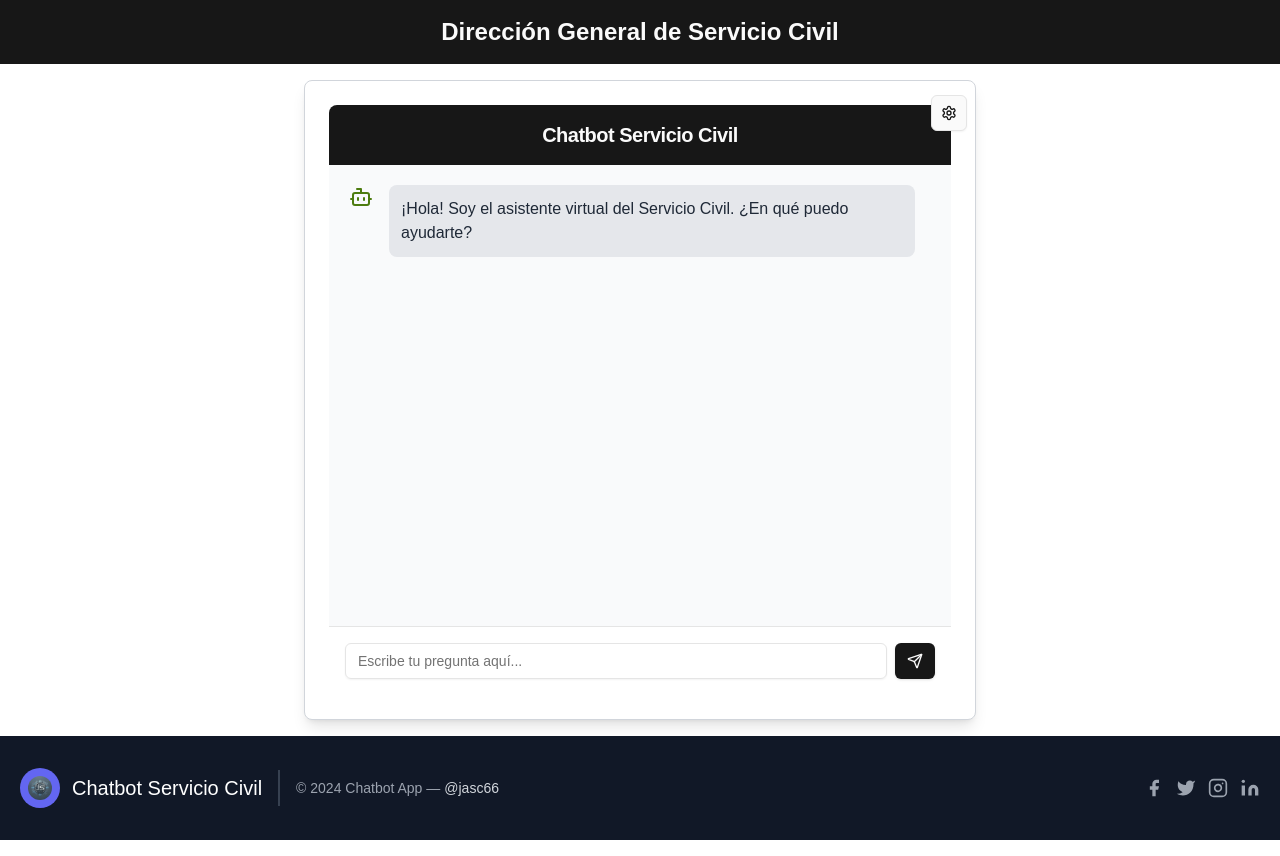
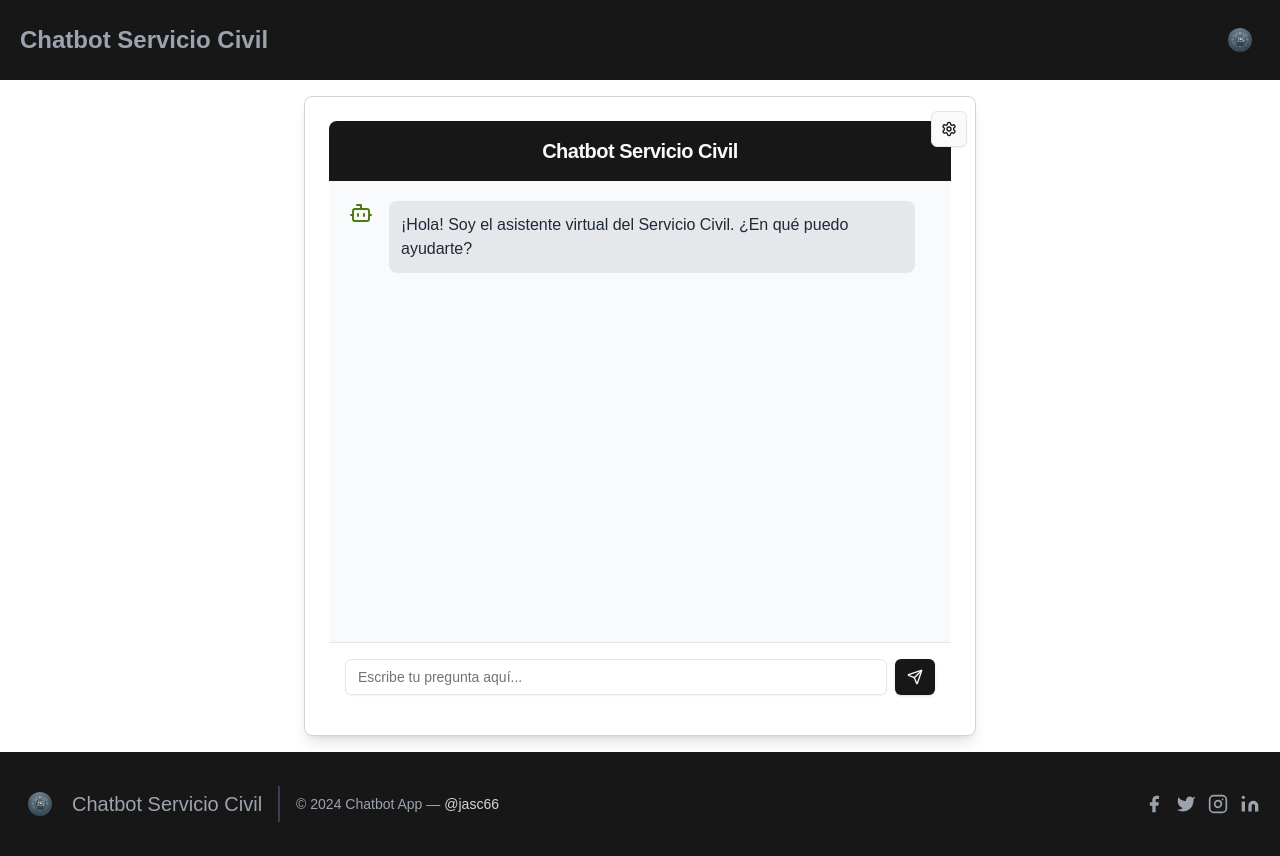
Before and after one commit to jasc66/chatbot-servicio-civil, a Next.js app: page / in a window 1280 px wide. Built offline with nearby package versions, Linux system fonts and the light colour scheme.

Commit message:
Se mejora footer y el header

```diff
--- a/src/components/Footer.tsx
+++ b/src/components/Footer.tsx
@@ -5,7 +5,7 @@ import Link from 'next/link';
 
 const Footer: React.FC = () => {
   return (
-    <footer className="text-gray-600 body-font bg-gray-900">
+    <footer className="text-gray-400 body-font bg-primary">
       <div className="container px-5 py-8 mx-auto flex items-center sm:flex-row flex-col">
         <Link href="/" className="flex title-font font-medium items-center md:justify-start justify-center text-white">
           <Image
@@ -13,9 +13,9 @@ const Footer: React.FC = () => {
             alt="Chatbot Servicio Civil Logo"
             width={40}
             height={40}
-            className="w-10 h-10 p-2 bg-indigo-500 rounded-full"
+            className="w-10 h-10 p-2 bg-primary rounded-full"
           />
-          <span className="ml-3 text-xl">Chatbot Servicio Civil</span>
+          <span className="ml-3 text-xl text-gray-400">Chatbot Servicio Civil</span>
         </Link>
         <p className="text-sm text-gray-400 sm:ml-4 sm:pl-4 sm:border-l-2 sm:border-gray-700 sm:py-2 sm:mt-0 mt-4">
           © 2024 Chatbot App —
--- a/src/components/Header.tsx
+++ b/src/components/Header.tsx
@@ -1,9 +1,25 @@
+// Header.tsx
 import React from 'react';
+import Link from 'next/link';
+import Image from 'next/image';
 
 const Header: React.FC = () => {
   return (
-    <header className="bg-primary p-4 text-primary-foreground text-center">
-      <h1 className="text-2xl font-bold">Dirección General de Servicio Civil</h1>
+    <header className="text-gray-400 bg-primary body-font">
+      <div className="container mx-auto p-5 flex flex-col md:flex-row items-center md:justify-between">
+        <div className="flex-grow text-center md:text-left">
+          <h1 className="text-2xl font-bold">Chatbot Servicio Civil</h1>
+        </div>
+        <Link href="/" className="mt-4 md:mt-0 md:ml-auto">
+          <Image
+            src="/logo_design_jasc.webp"
+            alt="Logo"
+            width={40}
+            height={40}
+            className="w-10 h-10 p-2 bg-primary rounded-full"
+          />
+        </Link>
+      </div>
     </header>
   );
 };
```
